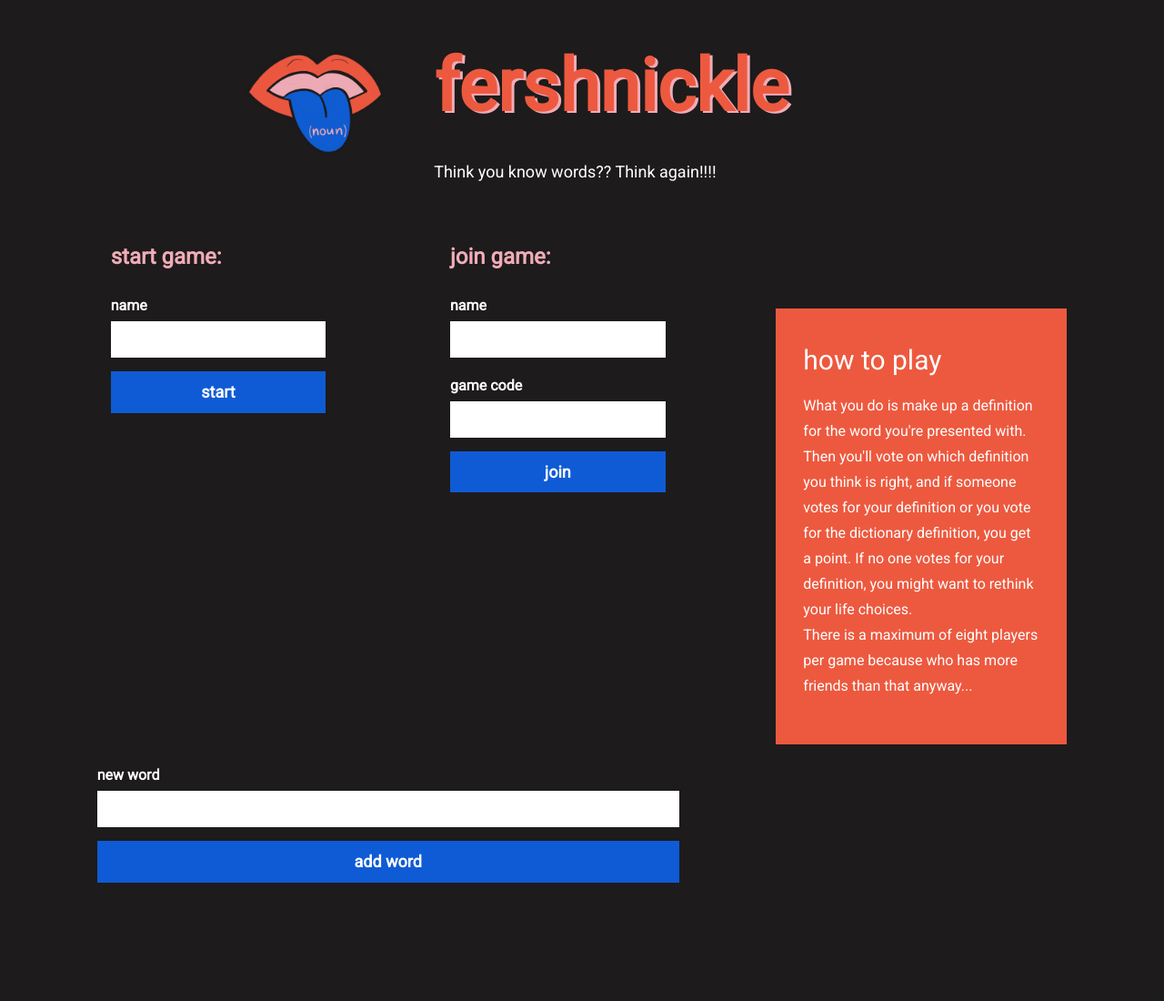
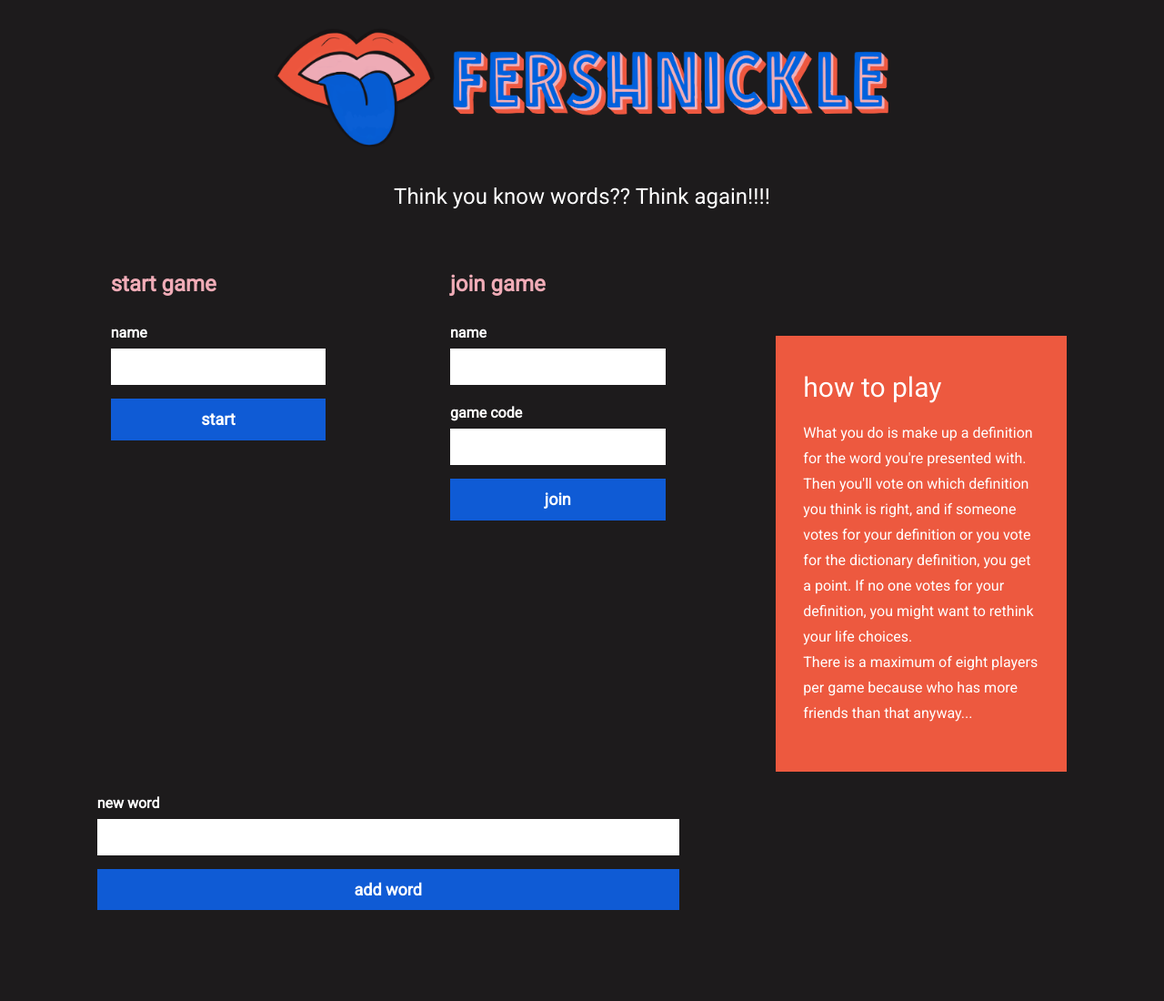
Before and after one commit to marsmans13/game_app, a Flask app: page /home in a window 1280 px wide. Shown: the part 65-1165 px from the top of the page at 91% size. Before the commit the page ends 1035 px from the top, so only its background shows below. Run offline with Flask 2, Linux system fonts and the light colour scheme; some libraries are stand-ins or nearby versions.

Commit message:
Update logo

```diff
--- a/game_app/static/style.css
+++ b/game_app/static/style.css
@@ -94,10 +94,11 @@ html, body {
 
 .logo {
     display: inline-block;
+    margin-top: 30px;
+    margin-bottom: 20px;
     margin-left: auto;
     margin-right: auto;
-    height: 200px;
-    float: right;
+    width: 100%
 }
 
 #a-btn {
--- a/game_app/templates/home.html
+++ b/game_app/templates/home.html
@@ -17,27 +17,25 @@
         <div class="col-lg-1 col-sm-1 col-xs-0"></div>
         <div class="col-lg-10 col-sm-10 col-xs-12" style="margin-bottom: 30px;">
             <div class="row">
-                <div class="col-lg-4 col-sm-4 col-xs-8">
-                    <img src="/static/updated-logo.png" class="logo">
+                <div class="col-lg-2 col-md-1"></div>
+                <div class="col-lg-8 col-md-10">
+                    <img src="/static/f-logo.png" class="logo">
                 </div>
-                <div class="col-sm-0 col-xs-4"></div>
-                <div class="col-lg-8 col-sm-8 col-xs-12">
-                    <h1 class="game-title" style="overflow-wrap: break-word;hyphens: manual;">fersh&shy;nickle</h1>
-                    <br/>
-                    <h4>Think you know words?? Think again!!!!</h4>
-                </div>
+                <div class="col-lg-2 col-md-1"></div>
+            </div>
+            <div class="row">
+                <h3 style="text-align:center;">Think you know words?? Think again!!!!</h3>
             </div>
         </div>
         <div class="col-lg-1 col-sm-1 col-xs-0"></div>
     </div>
 
     <div class="row">
-        <div class="col-lg-1 col-xs-0"></div>
-        <div class="col-lg-6 col-xs-12">
-
+        <div class="col-lg-1 col-sm-1 col-xs-0"></div>
+        <div class="col-lg-6 col-sm-5 col-xs-12">
             <div class="row" style="margin-top: 0;">
                 <div class="col-lg-5 col-xs-12">
-                    <h3 class="join-start">start game:</h3>
+                    <h3 class="join-start">start game</h3>
                     <br/>
                     <form action="{{ url_for('home') }}" method="post">
                       <label class="input-label" for="username">name</label>
@@ -48,7 +46,7 @@
                 </div>
                 <div class="col-lg-2 col-xs-12"></div>
                 <div class="col-lg-5 col-xs-12">
-                    <h3 class="join-start">join game:</h3>
+                    <h3 class="join-start">join game</h3>
                     <br/>
                     <form action="{{ url_for('home') }}" method="post">
                       <label class="input-label" for="username_join">name</label>
@@ -73,8 +71,8 @@
 		</form>
 	    </div>
         </div>
-        <div class="col-lg-1 col-xs-0"></div>
-        <div class="col-lg-3 col-xs-12 red-box" style="margin-top:100px">
+        <div class="col-lg-1 col-sm-1 col-xs-0"></div>
+        <div class="col-lg-3 col-sm-4 col-xs-12 red-box" style="margin-top:100px">
             <h2>how to play</h2>
             <p class="instructions">What you do is make up a definition for the word you're presented with.
                 Then you'll vote on which definition you think is right, and if someone votes for your definition or you vote for the dictionary definition, you get a point.
@@ -83,7 +81,7 @@
                 There is a maximum of eight players per game because who has more friends than that anyway...
             </p>
         </div>
-        <div class="col-lg-1 col-xs-0"></div>
+        <div class="col-lg-1 col-sm-1 col-xs-0"></div>
     </div>
     <div class="row" style="margin-bottom: 100px;"></div>
 </body>
```
Also changed, not shown: game_app/static/f-logo.png (added).
